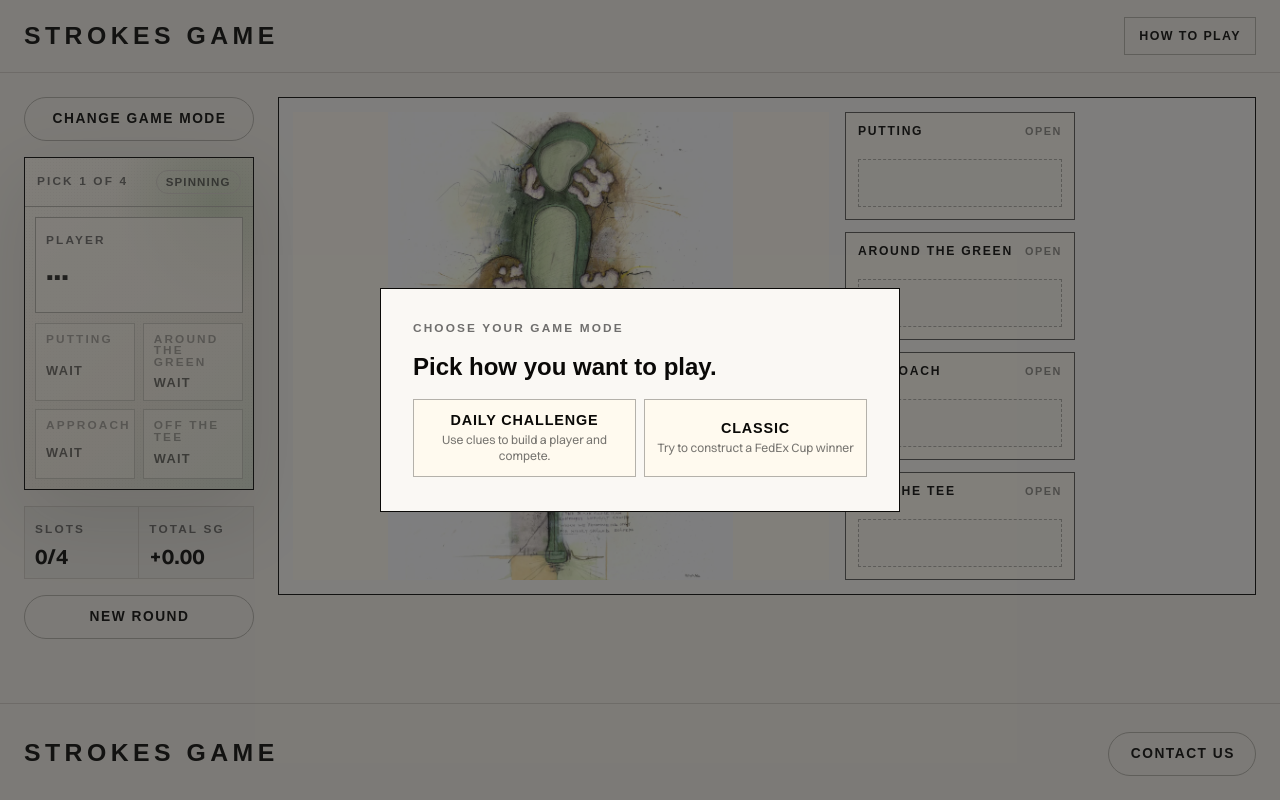
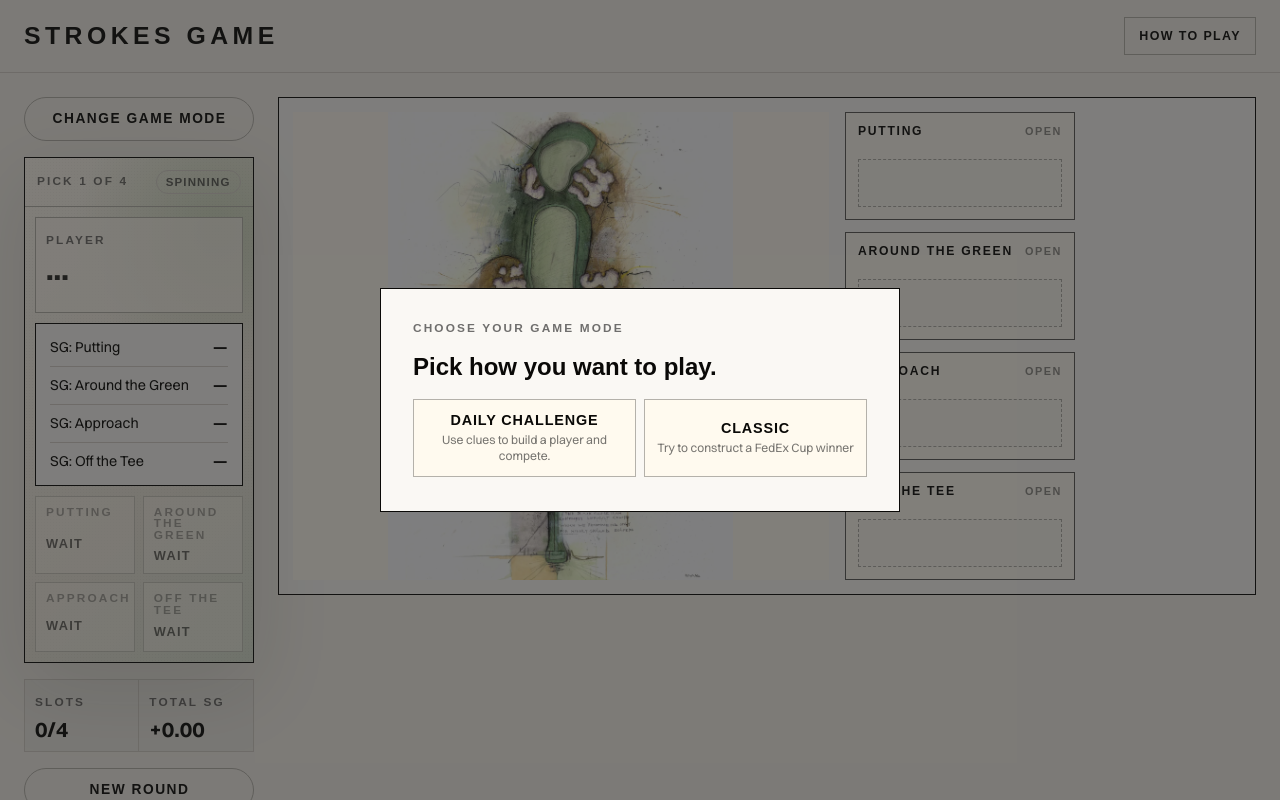
Before and after one commit to wamaral19/strokesgame, a Next.js app: page / in a window 1280 px wide. Shown: the top 800 px of the page. Built offline with nearby package versions, Linux system fonts and the light colour scheme; a web font is replaced by a local one.

Commit message:
Default classic mode to show stats

```diff
--- a/app/components/strokes-gained-game.tsx
+++ b/app/components/strokes-gained-game.tsx
@@ -401,14 +401,14 @@ function GameModeChooser({
               </p>
               <div className="mode-options">
                 <ModeOption
+                  active={statsMode === "show"}
+                  title="Show Stats"
+                  onSelect={() => onStatsMode("show")}
+                />
+                <ModeOption
                   active={statsMode === "blind"}
                   title="Blind"
                   onSelect={() => onStatsMode("blind")}
-                />
-                <ModeOption
-                  active={statsMode === "show"}
-                  title="Show Stats"
-                  onSelect={() => onStatsMode("show")}
                 />
               </div>
             </fieldset>
@@ -418,14 +418,14 @@ function GameModeChooser({
               <p className="mode-group__hint">Choose your time frame.</p>
               <div className="mode-options mode-options--trio">
                 <ModeOption
+                  active={yearMode === "current"}
+                  title="Current"
+                  onSelect={() => onYearMode("current")}
+                />
+                <ModeOption
                   active={yearMode === "all"}
                   title="All Time"
                   onSelect={() => onYearMode("all")}
-                />
-                <ModeOption
-                  active={yearMode === "current"}
-                  title="Current"
-                  onSelect={() => onYearMode("current")}
                 />
                 <ModeOption
                   active={yearMode === "filter"}
@@ -2064,7 +2064,7 @@ export function StrokesGainedGame() {
   const [gameModeChosen, setGameModeChosen] = useState(false);
   const [gameVariant, setGameVariant] = useState<GameVariant>("classic");
   const [dailyDateKey, setDailyDateKey] = useState(() => easternDateKey());
-  const [statsMode, setStatsMode] = useState<StatsMode>("blind");
+  const [statsMode, setStatsMode] = useState<StatsMode>("show");
   const [fieldMode, setFieldMode] = useState<FieldMode>("entire");
   const [assignments, setAssignments] = useState<SlotAssignment[]>([]);
   const [dailyAssignments, setDailyAssignments] = useState<SlotAssignment[]>([]);
@@ -2303,7 +2303,7 @@ export function StrokesGainedGame() {
     setResetConfirmOpen(false);
     setGameModeChosen(false);
     setGameVariant("classic");
-    setStatsMode("blind");
+    setStatsMode("show");
     setFieldMode("entire");
     setAssignments([]);
     setDailyAssignments([]);
```
